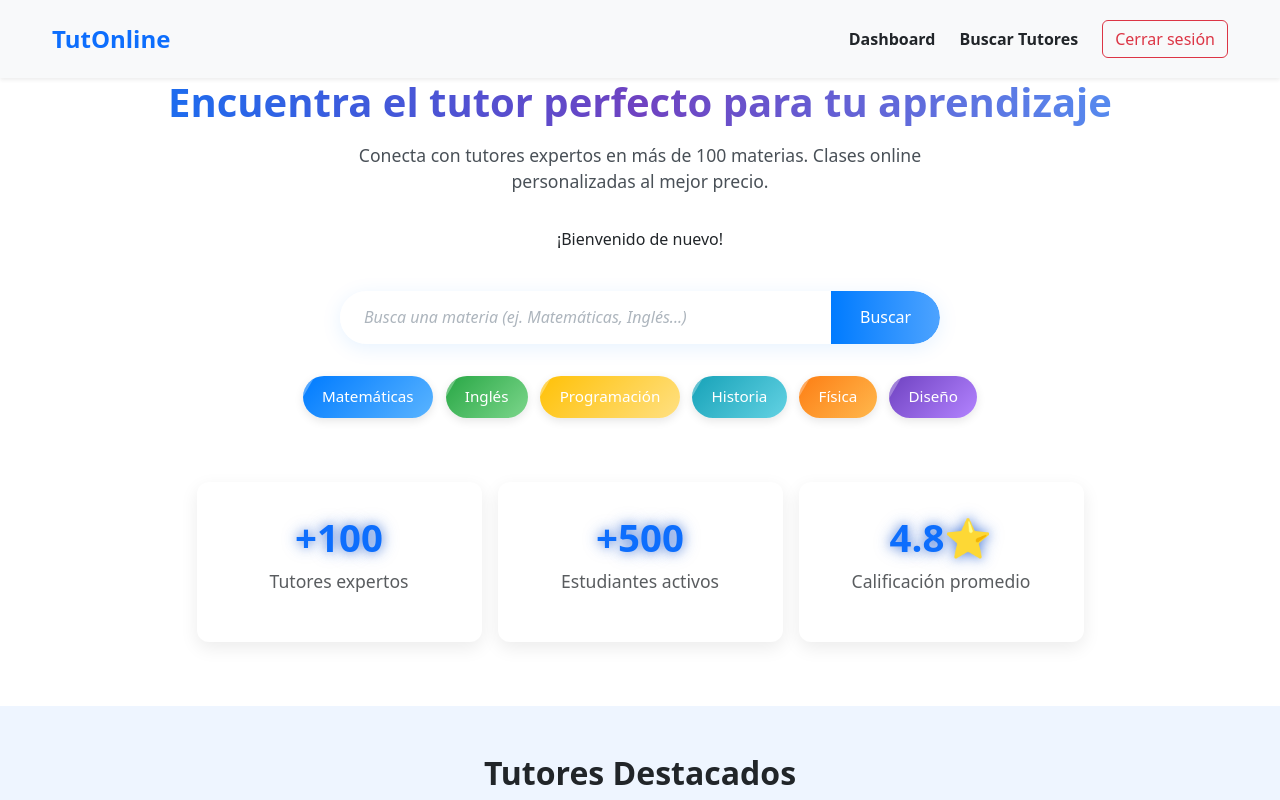
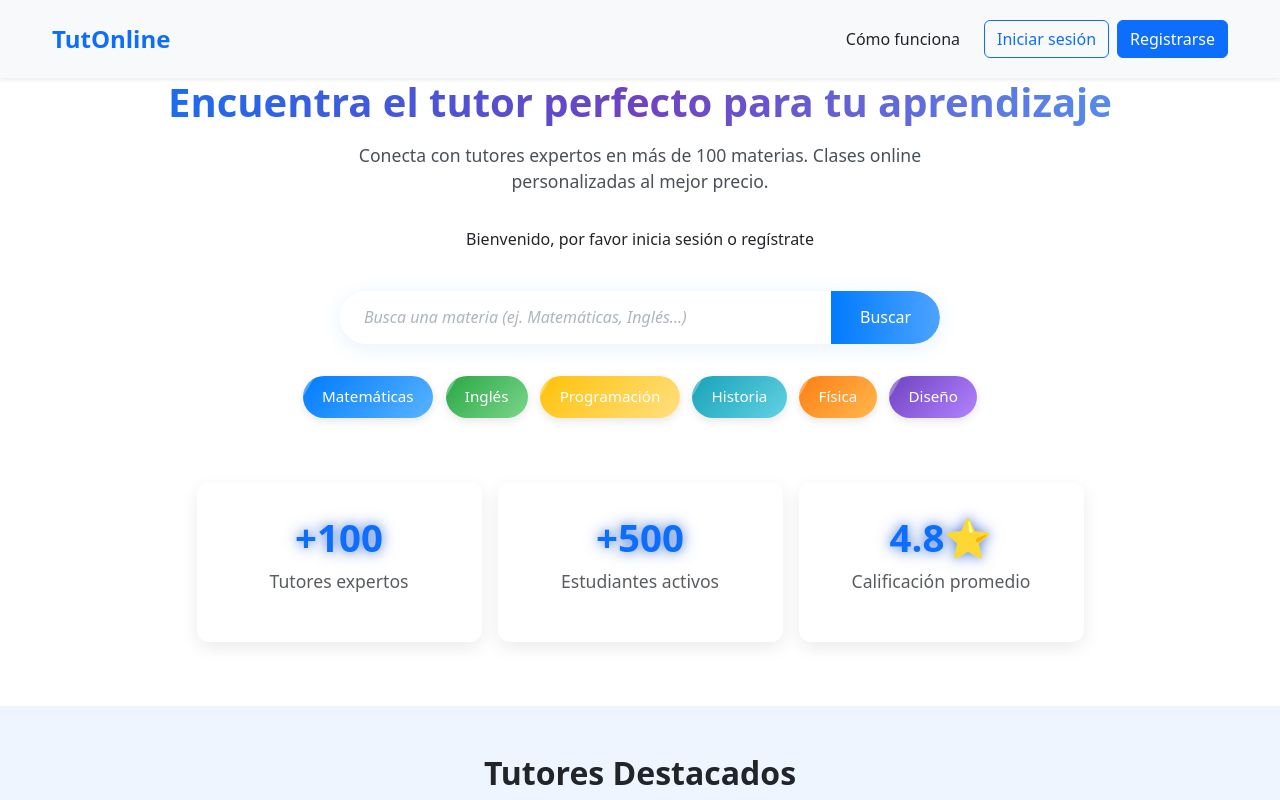
Before and after one commit to sebastianabelhernandezarango-web/TutOnline, a React (Vite) app: page / in a window 1280 px wide. Shown: the top 800 px of the page. Built offline with nearby package versions, Linux system fonts and the light colour scheme.

Commit message:
Primera-actualizacion

```diff
--- a/src/App.tsx
+++ b/src/App.tsx
@@ -7,7 +7,7 @@ import BusquedaTutores from "./Pages/BusquedaTutores.tsx";
 
 function App() {
   // user puede ser null (no logueado) o boolean (logueado)
-  const [user, setUser] = useState<boolean | null>(true);
+  const [user, setUser] = useState<{ name: string } | null>(null);
 
   return (
     <Router>
--- a/src/Components/NavBar.tsx
+++ b/src/Components/NavBar.tsx
@@ -1,4 +1,4 @@
-import { useState, type Dispatch, type SetStateAction } from "react";
+import { useState} from "react";
 import { Link } from "react-router-dom";
 import { Button } from "react-bootstrap";
 import ModalLogin from "../context/ModalLogin.tsx";
@@ -6,8 +6,8 @@ import ModalRegister from "../context/ModalRegister.tsx";
 
 // Tipado de props
 interface NavbarProps {
-  user: boolean | null;
-  setUser: Dispatch<SetStateAction<boolean | null>>;
+  user: { name: string } | null;
+  setUser: React.Dispatch<React.SetStateAction<{ name: string } | null>>;
 }
 
 function Navbar({ user, setUser }: NavbarProps) {
--- a/src/Pages/LandingPage.tsx
+++ b/src/Pages/LandingPage.tsx
@@ -5,7 +5,7 @@ import libros from "../Img/icons/pila-de-libros.png";
 
 // Props tipadas
 interface LandingPageProps {
-  user: boolean | null;
+  user: { name: string } | null;
 }
 
 function LandingPage({ user }: LandingPageProps) {
```
